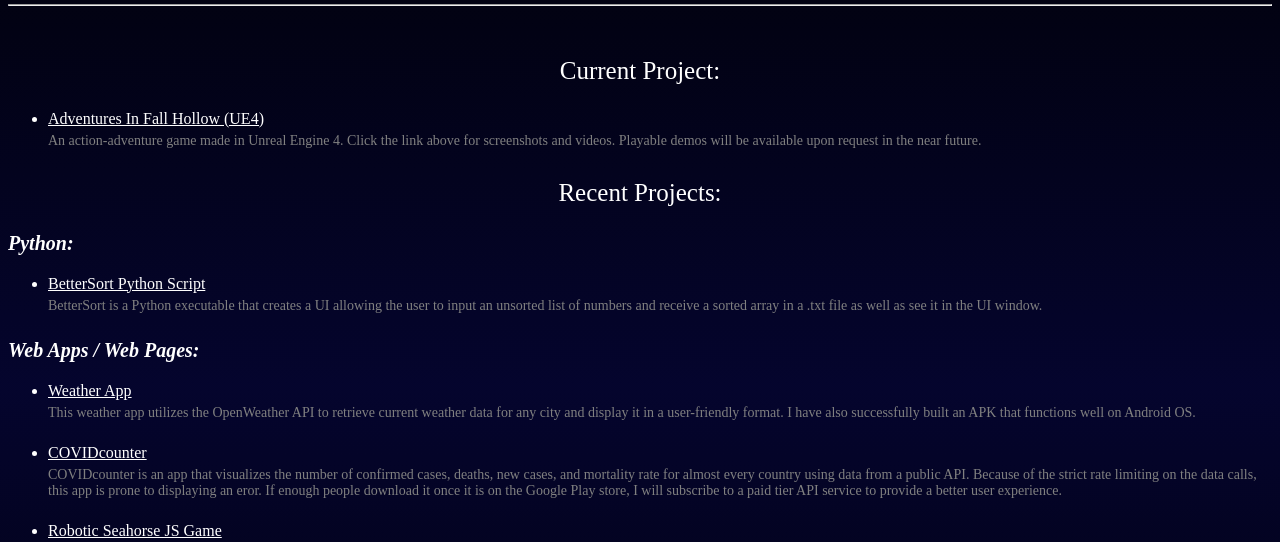
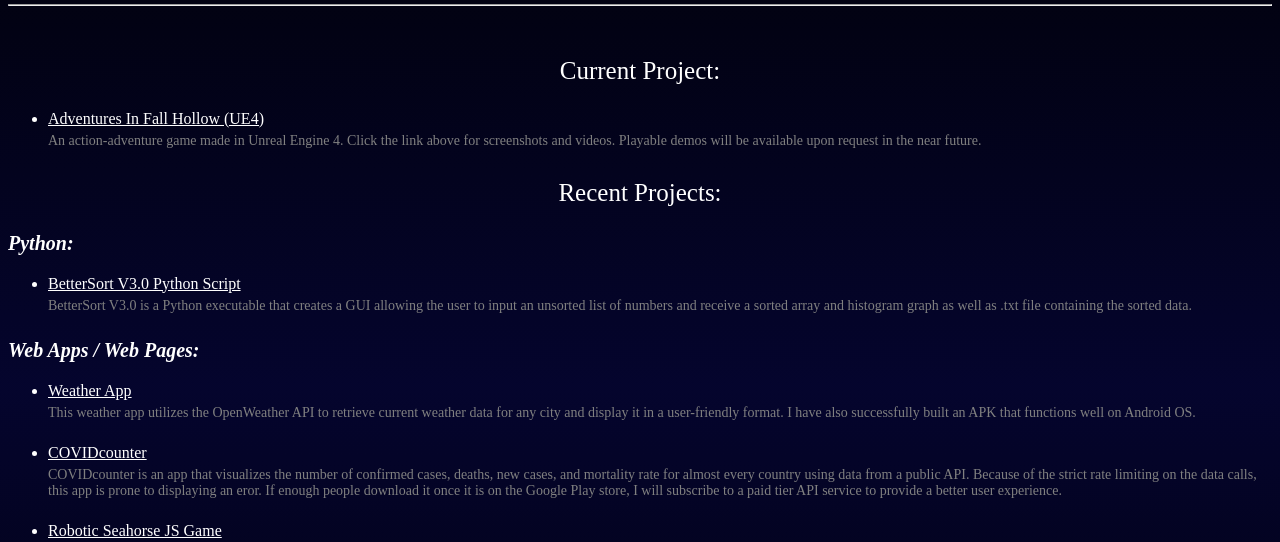
Before and after one commit to JRH89/Portfolio, a plain HTML site: page index.html in a window 1280 px wide. Shown: the part 255-797 px from the top of the page. Drawn offline with Linux system fonts and the light colour scheme.

Commit message:
Update index.html

```diff
--- a/index.html
+++ b/index.html
@@ -51,8 +51,8 @@
 
 <ul>
   <li>
-    <a href="https://github.com/JRH89/BetterSortV3.0" style="color: white"; target="_blank">BetterSort Python Script</a>
-    <p>BetterSort is a Python executable that creates a UI allowing the user to input an unsorted list of numbers and receive a sorted array in a .txt file as well as see it in the UI window.</p>
+    <a href="https://github.com/JRH89/BetterSortV3.0" style="color: white"; target="_blank">BetterSort V3.0 Python Script</a>
+    <p>BetterSort V3.0 is a Python executable that creates a GUI allowing the user to input an unsorted list of numbers and receive a sorted array and histogram graph as well as .txt file containing the sorted data.</p>
   </li>
 </ul>
 
```
